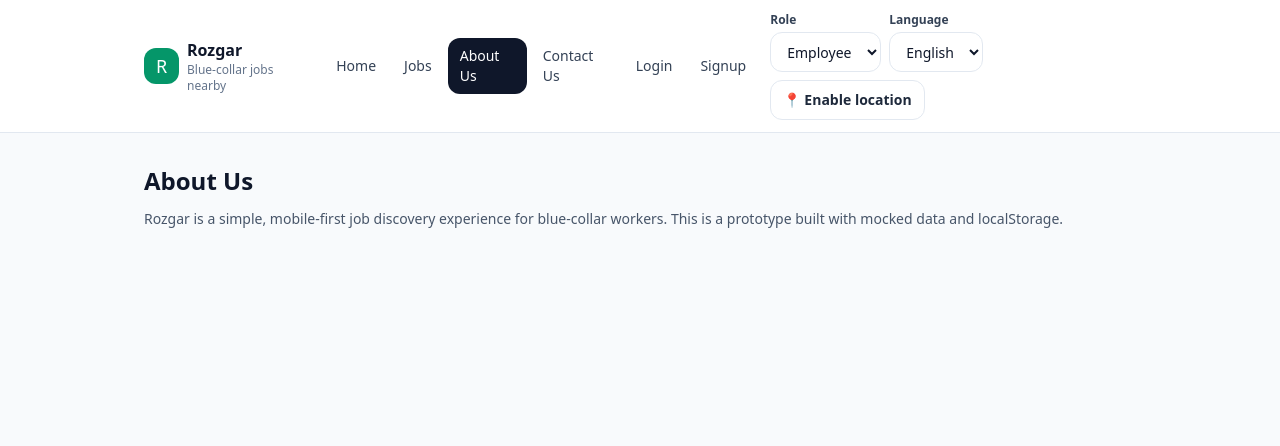
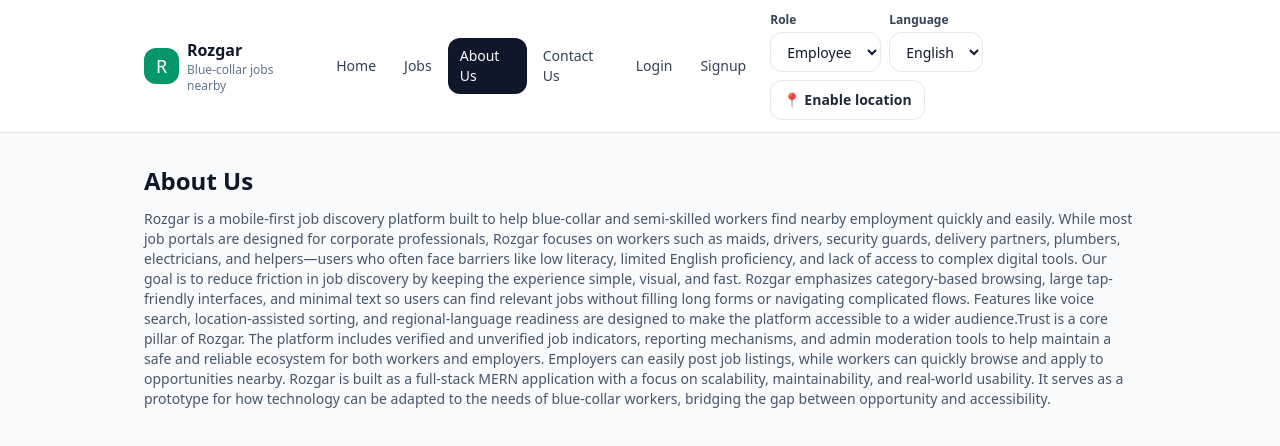
Before and after one commit to Rishabhjha261/project_rozgar1, a React (Vite) app in the folder frontend/: page /about in a window 1280 px wide. Shown: the top 446 px of the page. Built offline with nearby package versions, Linux system fonts and the light colour scheme.

Commit message:
frontend change

```diff
--- a/frontend/src/pages/About.jsx
+++ b/frontend/src/pages/About.jsx
@@ -3,8 +3,11 @@ export default function About() {
     <div className="mx-auto max-w-5xl px-4 py-8">
       <h1 className="text-2xl font-bold text-slate-900">About Us</h1>
       <p className="mt-3 text-sm text-slate-600">
-        Rozgar is a simple, mobile-first job discovery experience for blue-collar workers. This is a prototype
-        built with mocked data and localStorage.
+        Rozgar is a mobile-first job discovery platform built to help blue-collar and semi-skilled workers find nearby employment quickly and easily. While most job portals are designed for corporate professionals, Rozgar focuses on workers such as maids, drivers, security guards, delivery partners, plumbers, electricians, and helpers—users who often face barriers like low literacy, limited English proficiency, and lack of access to complex digital tools.
+
+        Our goal is to reduce friction in job discovery by keeping the experience simple, visual, and fast. Rozgar emphasizes category-based browsing, large tap-friendly interfaces, and minimal text so users can find relevant jobs without filling long forms or navigating complicated flows. Features like voice search, location-assisted sorting, and regional-language readiness are designed to make the platform accessible to a wider audience.Trust is a core pillar of Rozgar. The platform includes verified and unverified job indicators, reporting mechanisms, and admin moderation tools to help maintain a safe and reliable ecosystem for both workers and employers. Employers can easily post job listings, while workers can quickly browse and apply to opportunities nearby.
+
+        Rozgar is built as a full-stack MERN application with a focus on scalability, maintainability, and real-world usability. It serves as a prototype for how technology can be adapted to the needs of blue-collar workers, bridging the gap between opportunity and accessibility.
       </p>
     </div>
   )
```
Also changed, not shown: 1 other file (tests, documents, lock files or other folders).
